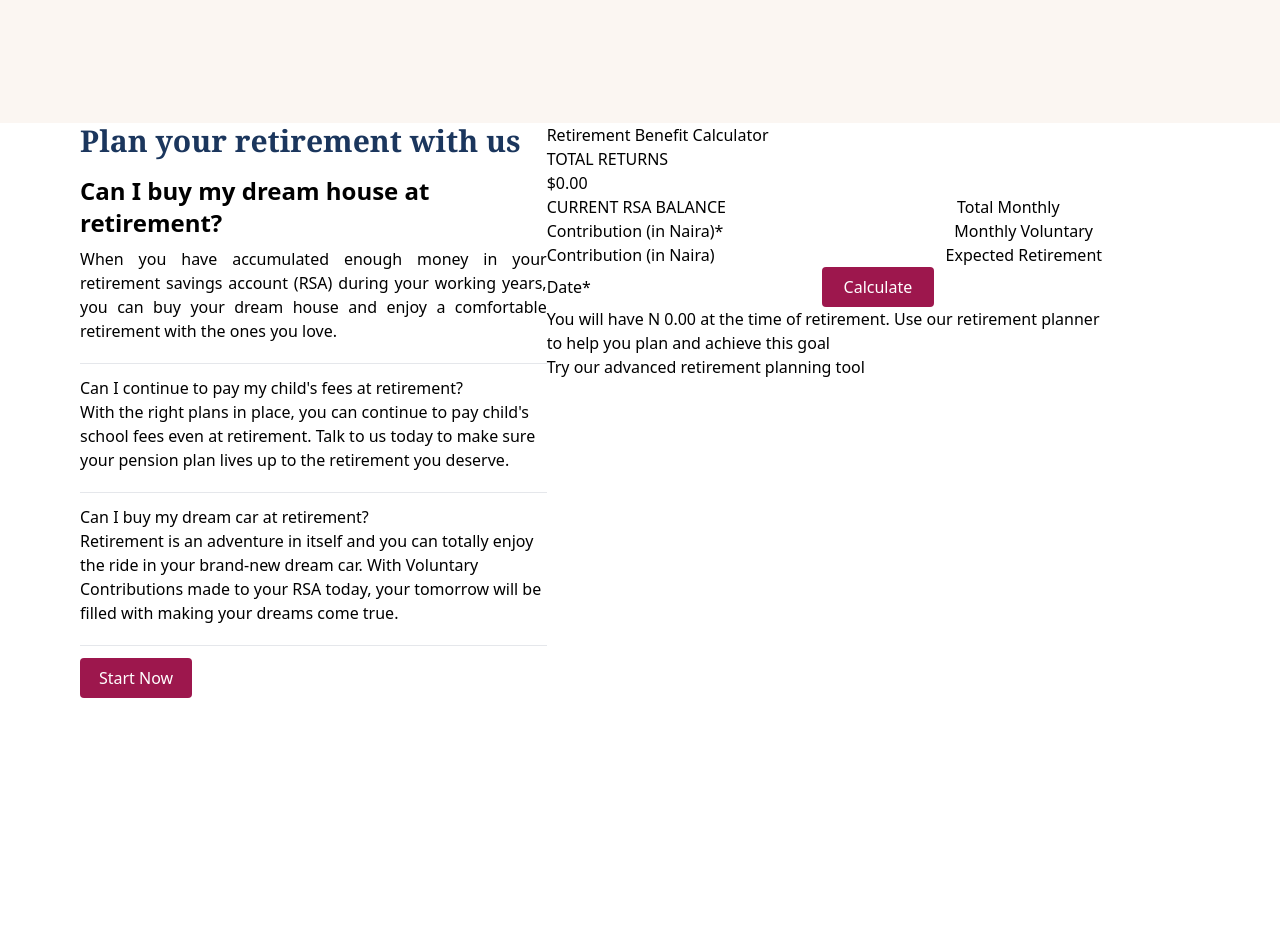
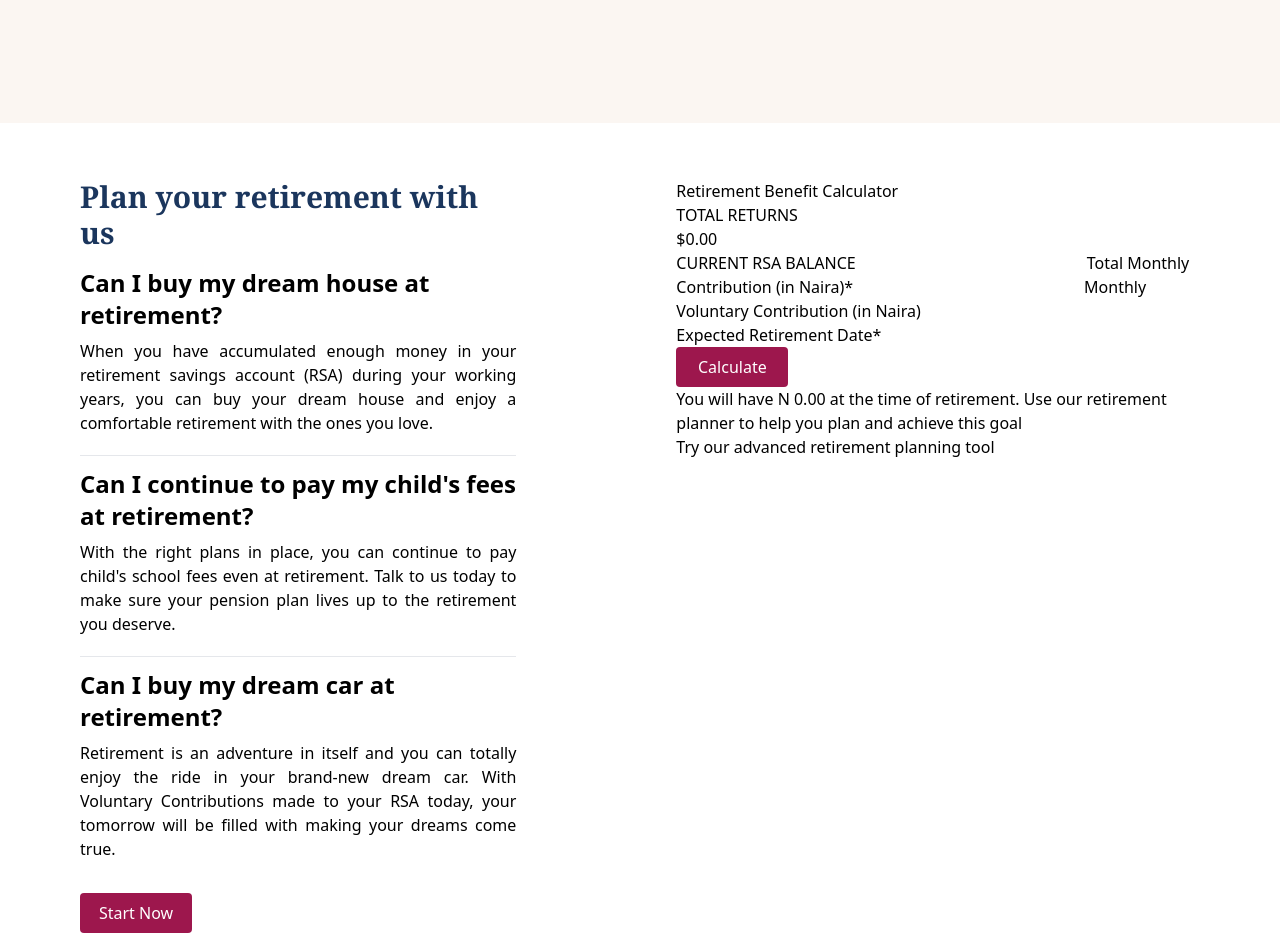
Before and after one commit to AkinAkinbobola/ARM-PENSION-SITE-CLONE, a Vue app in the folder arm-clone/: page / in a window 1280 px wide. Shown: the part 2160-3093 px from the top of the page. Before the commit the page ends 2858 px from the top, so only its background shows below. Built offline with nearby package versions, Linux system fonts and the light colour scheme.

Commit message:
Update BenefitCalculator.vue

```diff
--- a/arm-clone/src/components/BenefitCalculator.vue
+++ b/arm-clone/src/components/BenefitCalculator.vue
@@ -1,5 +1,5 @@
 <template>
-    <div class="flex mx-20">
+    <div class="flex mx-20 mt-14">
         <div class="flex flex-col w-5/12">
             <h1 class="text-blueText text-3xl font-serif font-bold mb-4">Plan your retirement with us</h1>
             <h1 class="text-2xl font-sans font-bold mb-2">Can I buy my dream house at retirement?</h1>
@@ -8,23 +8,22 @@
                 can buy your dream house and enjoy a comfortable retirement with the ones you love.
             </p>
             <div class="border-b mt-5 mb-3"></div>
-            <h1>Can I continue to pay my child's fees at retirement?
+            <h1 class="text-2xl font-sans font-bold mb-2">Can I continue to pay my child's fees at retirement?
             </h1>
-            <p>With the right plans in place, you can continue to pay child's school fees even at retirement. Talk to us
+            <p class="text-justify">With the right plans in place, you can continue to pay child's school fees even at retirement. Talk to us
                 today to make sure your pension plan lives up to the retirement you deserve.
             </p>
             <div class="border-b mt-5 mb-3"></div>
-            <h1>Can I buy my dream car at retirement?
+            <h1 class="text-2xl font-sans font-bold mb-2">Can I buy my dream car at retirement?
             </h1>
-            <p>Retirement is an adventure in itself and you can totally enjoy the ride in your brand-new dream car. With
+            <p class="mb-8 text-justify">Retirement is an adventure in itself and you can totally enjoy the ride in your brand-new dream car. With
                 Voluntary Contributions made to your RSA today, your tomorrow will be filled with making your dreams come
                 true.
             </p>
-            <div class="border-b mt-5 mb-3"></div>
             <button class="py-2 px-4 text-white bg-pink-800 ml-0 font-sans rounded w-28">Start Now</button>
         </div>
 
-        <div class="flex flex-col w-6/12">
+        <div class="flex flex-col w-6/12 ml-40">
             <h1>Retirement Benefit Calculator</h1>
             <h2>TOTAL RETURNS</h2>
             <h1>$0.00</h1>
```
